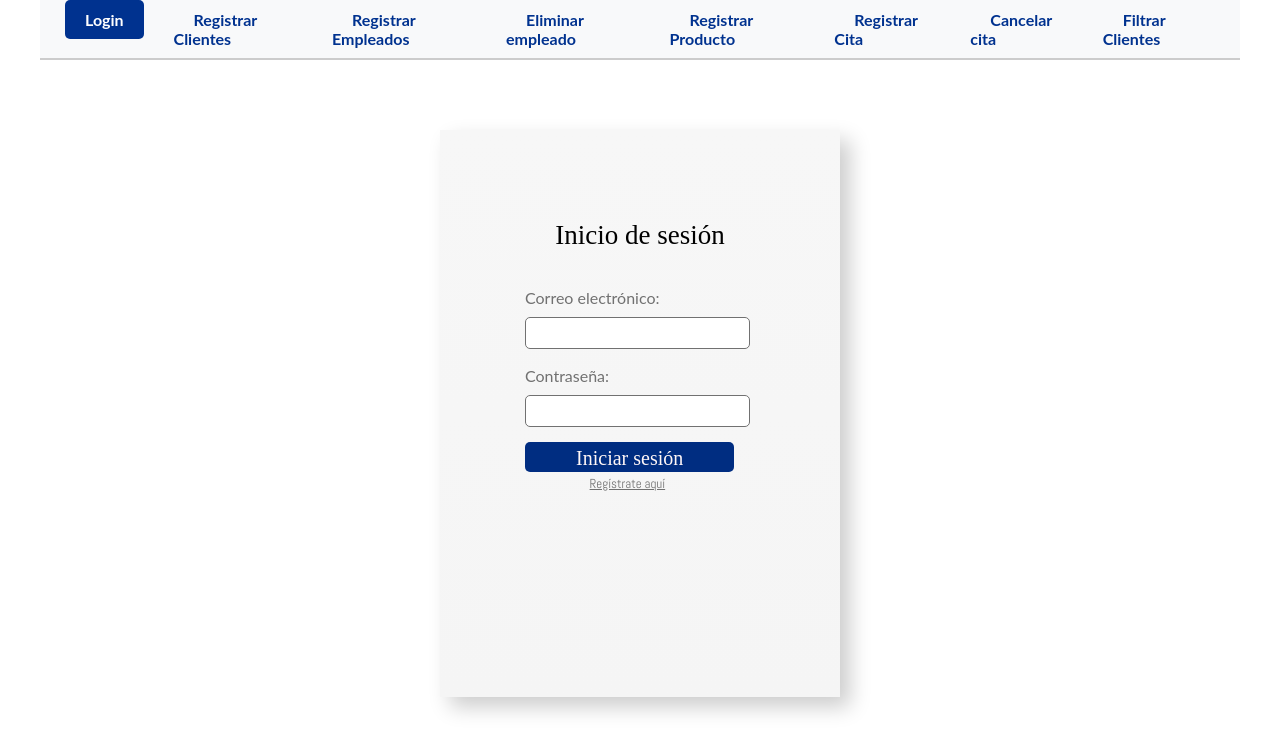
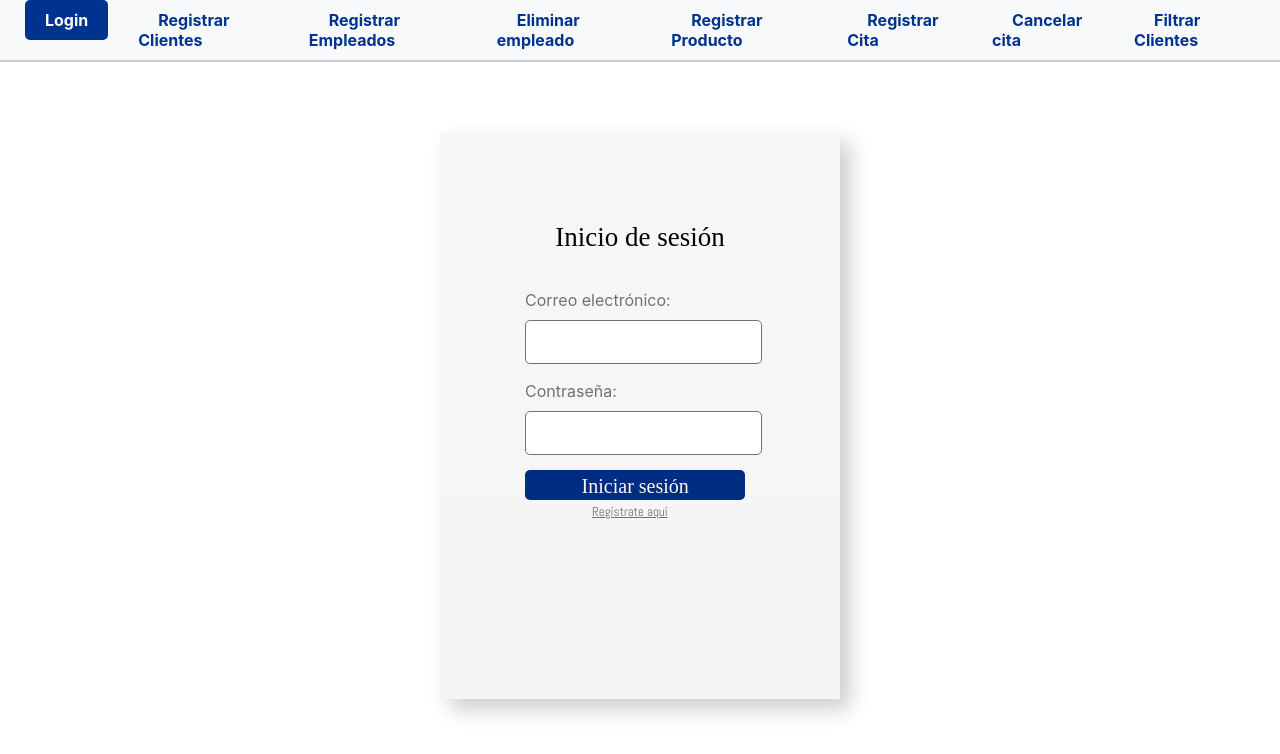
Before and after one commit to JUANMANUELUQ/peluqueria-frontend, a React (Create React App) app: page / in a window 1280 px wide. Shown: the top 754 px of the page. Built offline with nearby package versions, Linux system fonts and the light colour scheme; a web font is replaced by a local one.

Commit message:
Margin fixed
It needs to fix store

```diff
--- a/src/components/buyProductsView/buyProducts.css
+++ b/src/components/buyProductsView/buyProducts.css
@@ -1,19 +1,3 @@
-/* Globales */
-*::after,
-*::before,
-*{
-    margin: 0;
-    padding: 0;
-    box-sizing: border-box;
-}
-
-body{
-    margin: 0 auto;
-    max-width: 1200px;
-    font-family: 'Lato';
-    color: #333;
-}
-
 .icon-cart{
     width: 40px;
     height: 40px;
```
Also changed, not shown: src/App.js (+5 -5 lines).
